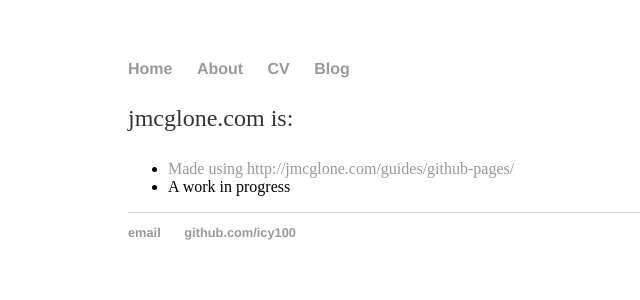
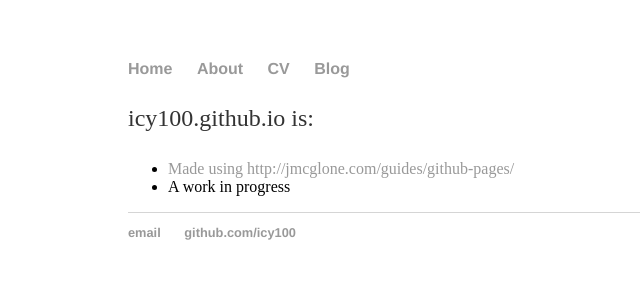
Before and after one commit to icy100/icy100.github.io, a Jekyll site: the page built from about/index.html, in a window 1280 px wide. Shown: the top 300 px of the page, without its empty margins (64-704 px from the left). Built offline with Jekyll 4.4.1, drawn with Linux system fonts in a browser that asks for light colours.

Commit message:
Update index.html

```diff
--- a/about/index.html
+++ b/about/index.html
@@ -6,7 +6,7 @@ description: Website test for icy100
 
   <div class="about">
 
-    <p>jmcglone.com is:</p>
+    <p>icy100.github.io is:</p>
 
       <ul class="list-unstyled">
         <li><a href="http://jmcglone.com/guides/github-pages">Made using http://jmcglone.com/guides/github-pages/</a></li>
```
